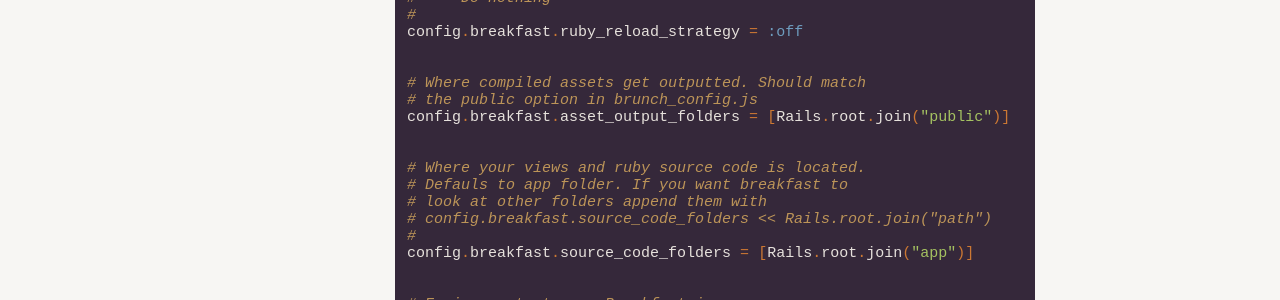
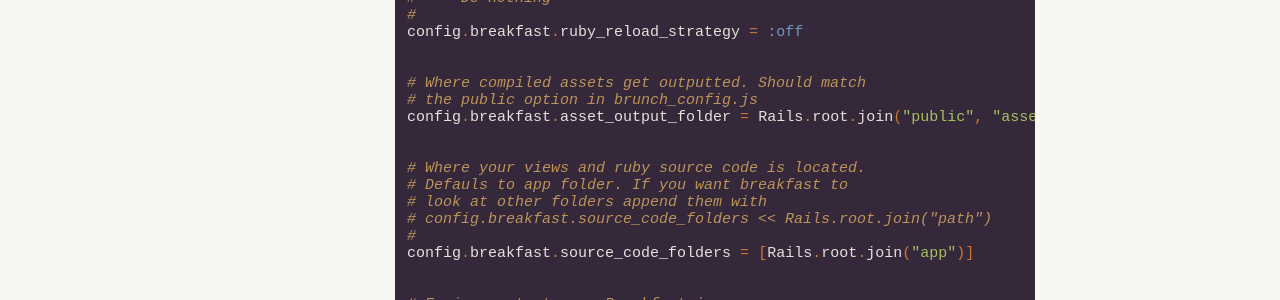
Before and after one commit to devlocker/breakfast, a Jekyll site: the page built from getting_started/configuration.md, in a window 1280 px wide. Shown: the part 1440-1740 px from the top of the page. Built offline with Jekyll 4.4.1, drawn with Linux system fonts in a browser that asks for light colours; our own code applies the rules of GitHub Pages for plain Markdown files.

Commit message:
Fixes https://github.com/devlocker/breakfast/issues/22

```diff
--- a/getting_started/configuration.md
+++ b/getting_started/configuration.md
@@ -75,7 +75,7 @@ config.breakfast.ruby_reload_strategy = :off
 
 # Where compiled assets get outputted. Should match
 # the public option in brunch_config.js
-config.breakfast.asset_output_folders = [Rails.root.join("public")]
+config.breakfast.asset_output_folder = Rails.root.join("public", "assets")
 
 
 # Where your views and ruby source code is located.
```
